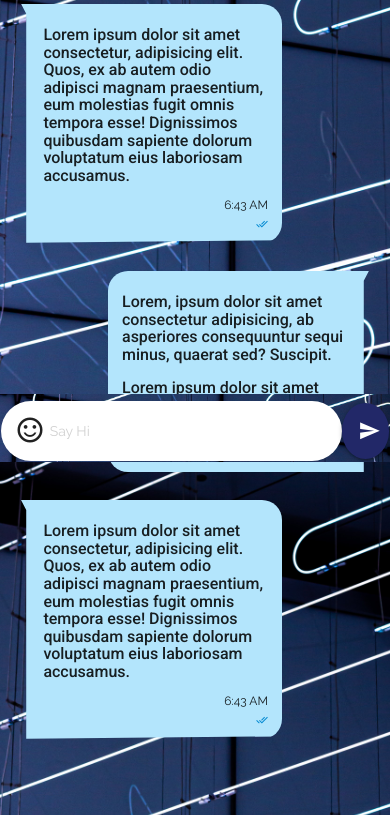
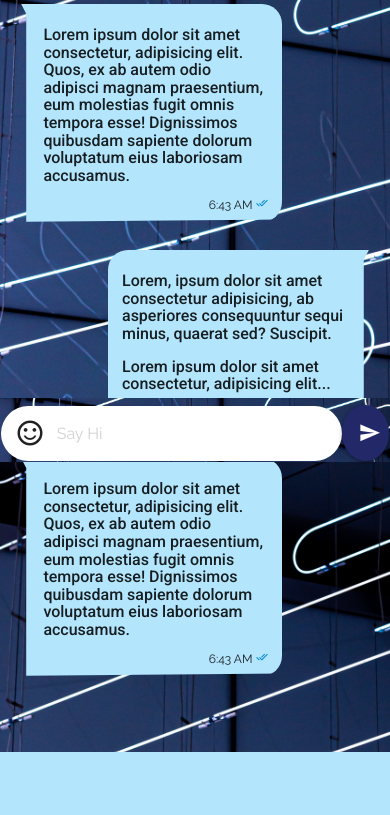
Before and after one commit to Ghidyon/sayhi-app, a PHP site: page /chat.html in a window 390 px wide. Shown: the part 382-1197 px from the top of the page. After the commit the page ends 1134 px from the top, so only its background shows below. Run offline with PHP 8.4, Linux system fonts and the light colour scheme.

Commit message:
made responsive

```diff
--- a/chat.html
+++ b/chat.html
@@ -63,7 +63,7 @@
                             voluptatum eius laboriosam accusamus.
                         </h5>
                     </div>
-                    <div class="col s3 offset-s9 right-align">
+                    <div class="col s12 right-align">
                         <span class="chat-time">6:43 AM</span>
                         <i class="material-icons chat-sent">done_all</i>
                     </div>
@@ -81,7 +81,7 @@
                             Lorem ipsum dolor sit amet consectetur, adipisicing elit...
                         </h5>
                     </div>
-                    <div class="col s3 offset-s9 right-align">
+                    <div class="col s12 right-align">
                         <span class="chat-time">6:50 AM</span>
                         <i class="material-icons chat-sent">done_all</i>
                     </div>
@@ -98,7 +98,7 @@
                             voluptatum eius laboriosam accusamus.
                         </h5>
                     </div>
-                    <div class="col s3 offset-s9 right-align">
+                    <div class="col s12 right-align">
                         <span class="chat-time">6:43 AM</span>
                         <i class="material-icons chat-sent">done_all</i>
                     </div>
--- a/css/style.css
+++ b/css/style.css
@@ -273,7 +273,6 @@ textarea.materialize-textarea:focus.valid ~ .helper-text:after, .select-wrapper.
 .status {
     background: #E0EFFA;
     box-shadow: 0 2px 4px rgba(0, 0, 0, 0.3);
-    /* padding: 0 !important; */
 }
 
 .status span {
@@ -336,17 +335,18 @@ h5 {
     justify-content: space-between;
     align-items: center;
     position: relative;
-    padding: .5rem .05rem 0.1rem .05rem;
+    padding: .5rem .05rem 1px .05rem;
 }
 
 .input {
     width: 100%;
     border-radius: 30px;
-    height: 60px;
+    height: 55px;
     outline: none;
-    padding: 0 1rem 0 3.5rem;
+    padding: 0 1rem 0 4rem;
     border: 0;
     font-family: Raleway;
+    font-size: 16px;
 }
 
 .input-group a {
@@ -469,9 +469,9 @@ h5 {
 .size-4 {
     font-size: 30px;
     position: absolute;
-    top: 55%;
+    top: 60%;
     left: 15px;
-    transform: translate(0, -55%);
+    transform: translate(0, -60%);
 }
 
 @media only screen and (max-width: 1200px) {
@@ -603,12 +603,10 @@ h5 {
     }
 
     .sender-box-right {
-    padding: .5rem 2rem .5rem 1rem !important;
-    /* padding: 1rem 3.8rem 1rem 2rem !important; */
+        padding: .5rem 2rem .5rem 1rem !important;
     }
 
     .sender-box-left {
-        /* padding: 1rem 2rem 1rem 3.5rem !important; */
         padding: .5rem 1rem .5rem 1.9rem !important;
     }
 
```
